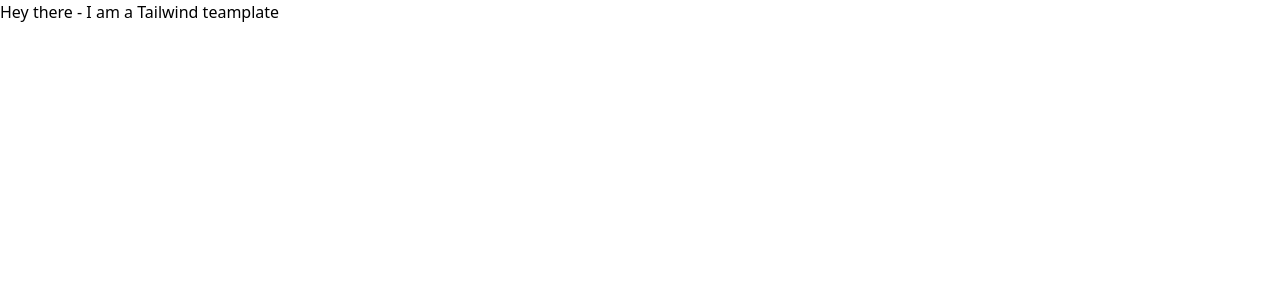
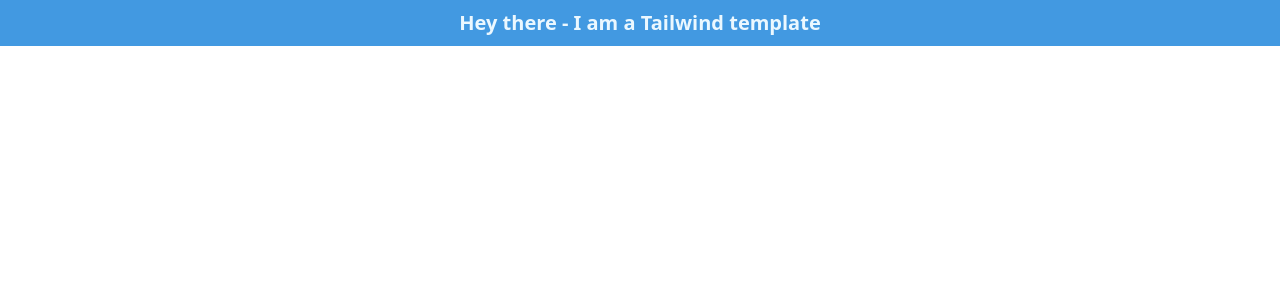
Before and after one commit to alejandronanez/turborepo-nextjs-starter, a Next.js app: page / in a window 1280 px wide. Shown: the top 300 px of the page. Built offline with nearby package versions, Linux system fonts and the light colour scheme.

Commit message:
Update some styles and fix a typo

```diff
--- a/src/components/Greeting.tsx
+++ b/src/components/Greeting.tsx
@@ -1,3 +1,7 @@
 export const Greeting = () => {
-  return <div>Hey there - I am a Tailwind teamplate</div>;
+  return (
+    <div className="bg-blue-500 text-blue-100 text-center py-2 text-xl font-bold">
+      Hey there - I am a Tailwind template
+    </div>
+  );
 };
```
